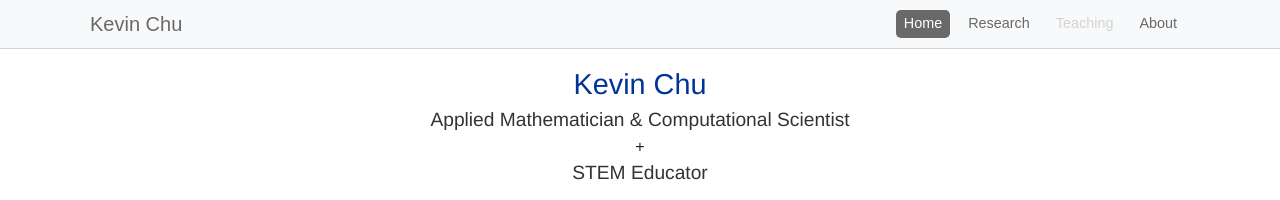
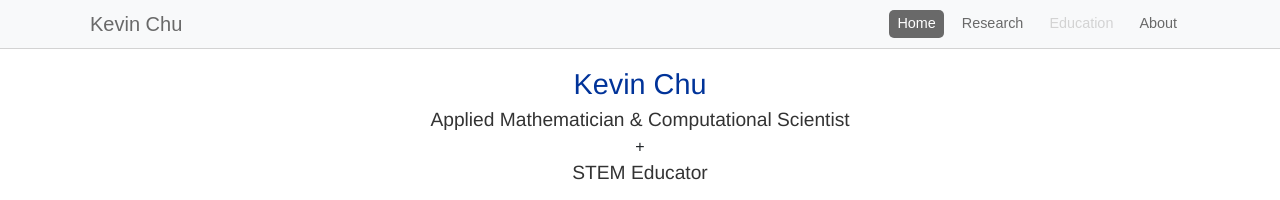
Before and after one commit to ktchu/ktchu.github.io, a Jekyll site: the page built from index.html, in a window 1280 px wide. Shown: the top 200 px of the page. Built offline with Jekyll 4.4.1, drawn with Linux system fonts in a browser that asks for light colours.

Commit message:
Change "Teaching" to "Education"

```diff
--- a/_layouts/default.html
+++ b/_layouts/default.html
@@ -4,8 +4,8 @@ navbar:
   url: /
 - name: Research
   url: /research/
-- name: Teaching
-  url: /teaching/
+- name: Education
+  url: /education/
   disabled: true
 - name: About
   url: /about/
```
